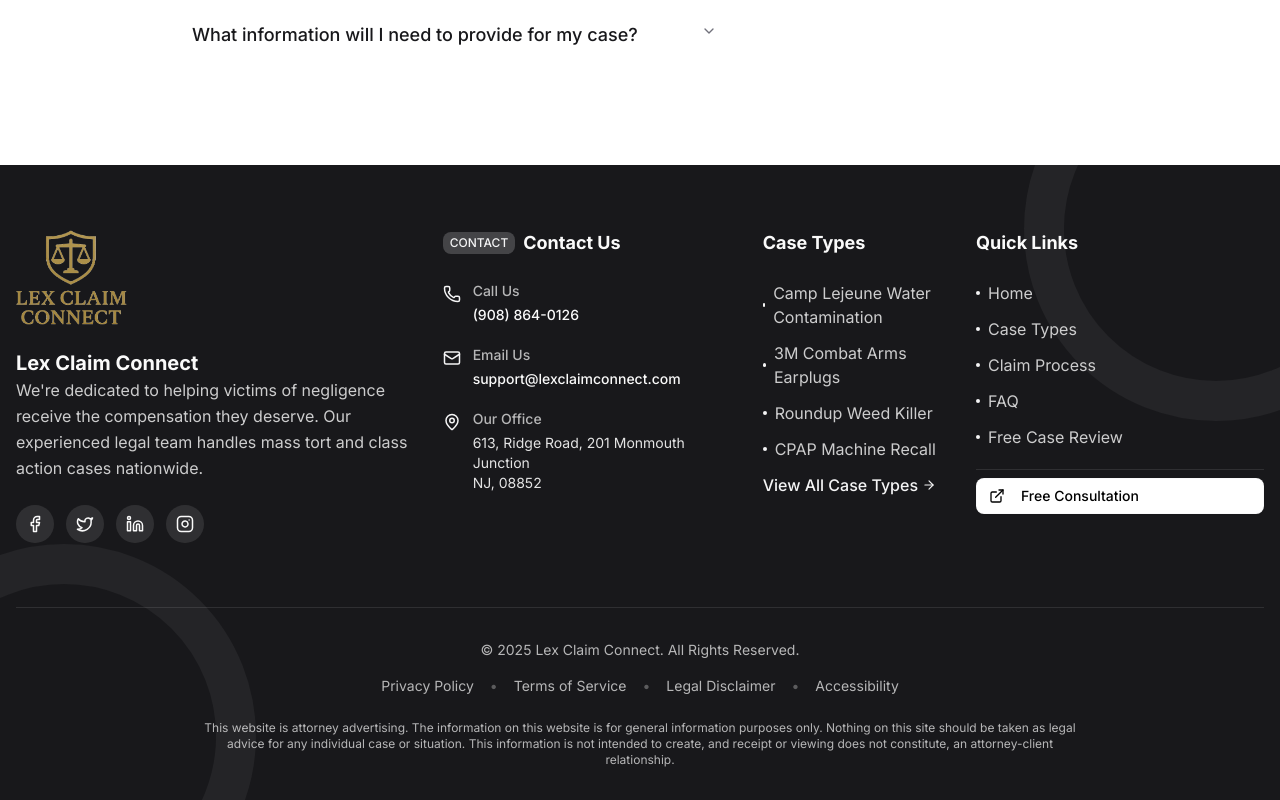
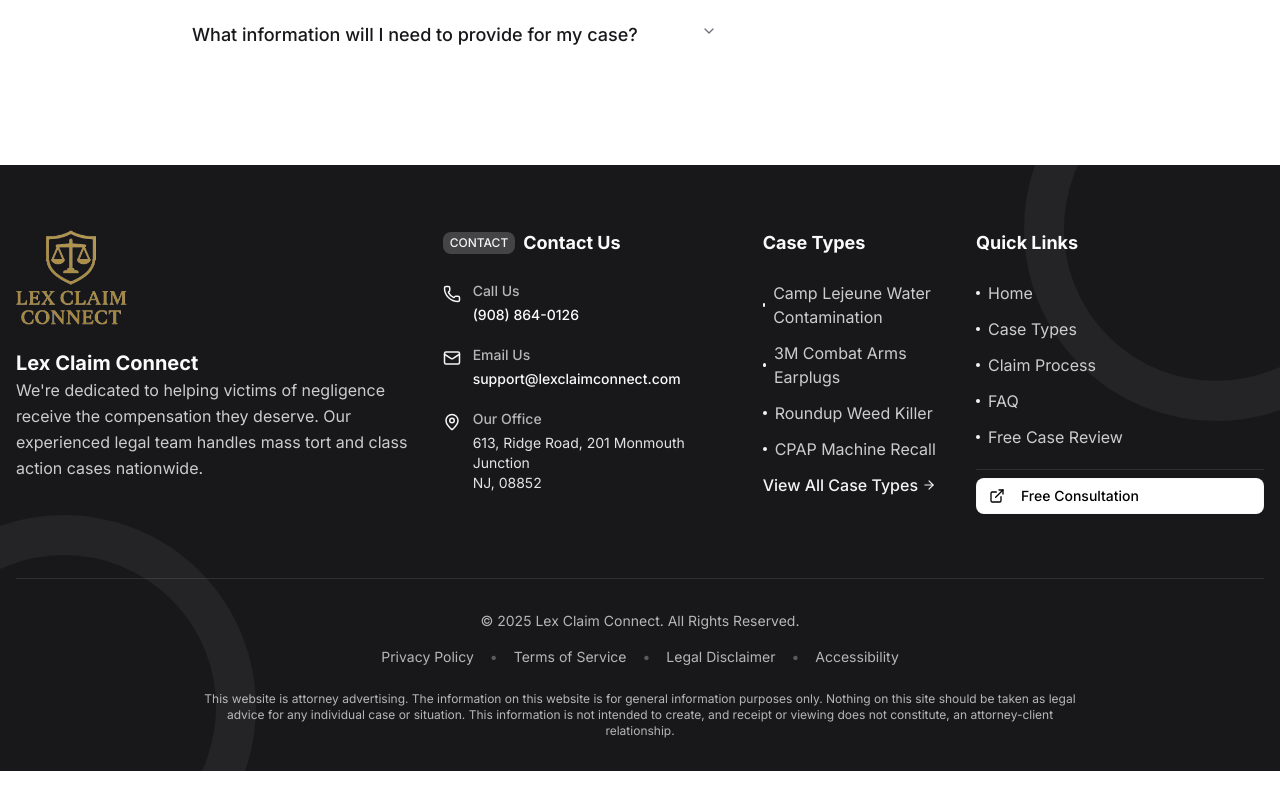
Before and after one commit to sulphurninja/equity-legal, a Next.js app: page / in a window 1280 px wide. Shown: the part 7883-8683 px from the top of the page. After the commit the page ends 8654 px from the top, so only its background shows below. Built offline with nearby package versions, Linux system fonts and the light colour scheme.

Commit message:
Update Footer.tsx

```diff
--- a/src/components/sections/Footer.tsx
+++ b/src/components/sections/Footer.tsx
@@ -96,7 +96,7 @@
             </Card> */}
 
             {/* Social Links */}
-            <div className="flex flex-wrap gap-3">
+            {/* <div className="flex flex-wrap gap-3">
               {socialLinks.map((link, index) => (
                 <a
                   key={index}
@@ -107,7 +107,7 @@
                   {link.icon}
                 </a>
               ))}
-            </div>
+            </div> */}
           </div>
 
           {/* Contact Information */}
```
